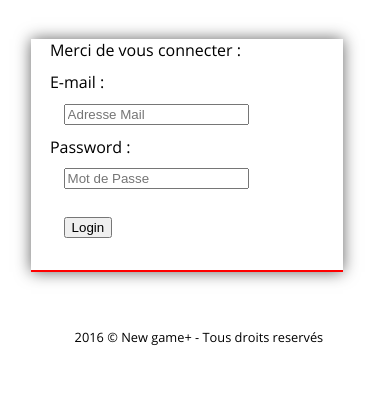
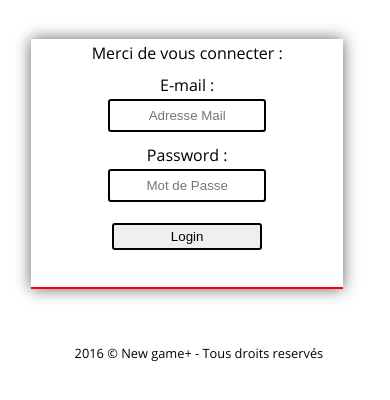
Before and after one commit to FlorianDesjouis/NewGame-.dev2018-my_blog, a PHP site: page /view/index_login.php in a window 390 px wide; the page is wider, and only the part inside the window is pictured. Shown: the part 85-485 px from the top of that part. Run offline with PHP 8.4, Linux system fonts and the light colour scheme; data that the repository does not hold is empty; a stand-in replaces the project's code that opens the database connection; some libraries are stand-ins or nearby versions.

Commit message:
Update style.css
update loginForm mobile/tablet/desktop1025p and 1441p

```diff
--- a/php/mvc/public/css/style.css
+++ b/php/mvc/public/css/style.css
@@ -147,21 +147,33 @@ a.article {
 
 /*---STYLE LOGIN PAGE---*/
 
-.blockLogin{
+.blockLogin {
     border-bottom: 2px solid #ff0000;
-    box-shadow: 0 0 15px rgb(100,100,100);
+    box-shadow: 0 0 15px rgb(100, 100, 100);
     width: 80%;
     margin: 10% 1% 1% 8%;
 }
 
-.loginForm{
+.loginForm {
+    text-align: center;
     font-size: 1rem;
-    margin: 5% 5% 5% 5%;
-    padding: 1%;
+    border-radius: 10px 10px 10px 10px;
+    margin: 5% 0 5% 0;
+    padding: 2%;
 }
 
-.fieldLogin{
+.fieldLogin {
     margin: 5% 5% 5% 5%;
+    margin-top: 2%;
+    border: 2px solid black;
+    border-radius: 3px;
+    height: 27px;
+    width: 50%;
+    max-width: 90%;
+}
+
+.fieldLogin::-webkit-input-placeholder {
+    text-align: center;
 }
 
 
@@ -354,20 +366,20 @@ a.article {
 
     /*---STYLE LOGIN PAGE---*/
 
-    .blockLogin{
+    .blockLogin {
         border-bottom: 2px solid #ff0000;
-        box-shadow: 0 0 15px rgb(100,100,100);
+        box-shadow: 0 0 15px rgb(100, 100, 100);
         width: 80%;
         margin: 10% 1% 1% 8%;
     }
 
-    .loginForm{
+    .loginForm {
         font-size: 1.3rem;
         margin: 5% 5% 5% 5%;
     }
 
-    .fieldLogin{
-        margin: 5% 5% 5% 0;
+    .fieldLogin {
+        margin: 5% 0 5% 0;
         font-size: 1.3rem;
     }
 
@@ -512,6 +524,12 @@ a.article {
         font-size: 1.5rem;
         display: inline-block;
     }
+
+    /* Login Form */
+
+    .loginForm {
+        font-size: 1.6rem;
+    }
 }
 @media screen and (min-width: 1441px) {
     .blockLogo {
@@ -610,4 +628,10 @@ a.article {
         height: 4%;
         font-size: 2rem;
     }
+
+    /* Login Form */
+
+    .loginForm {
+        font-size: 2rem;
+    }
 }
```
